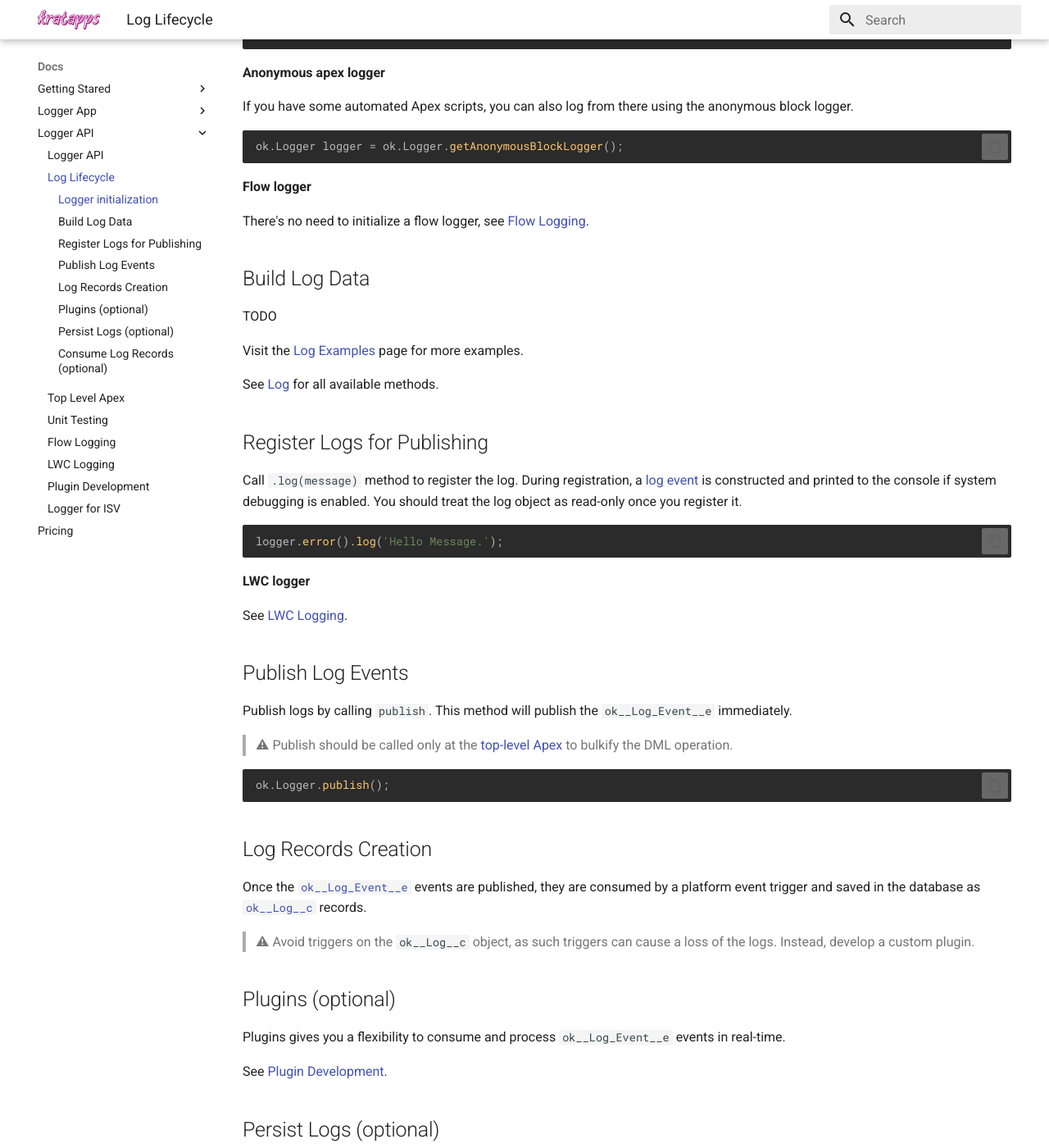
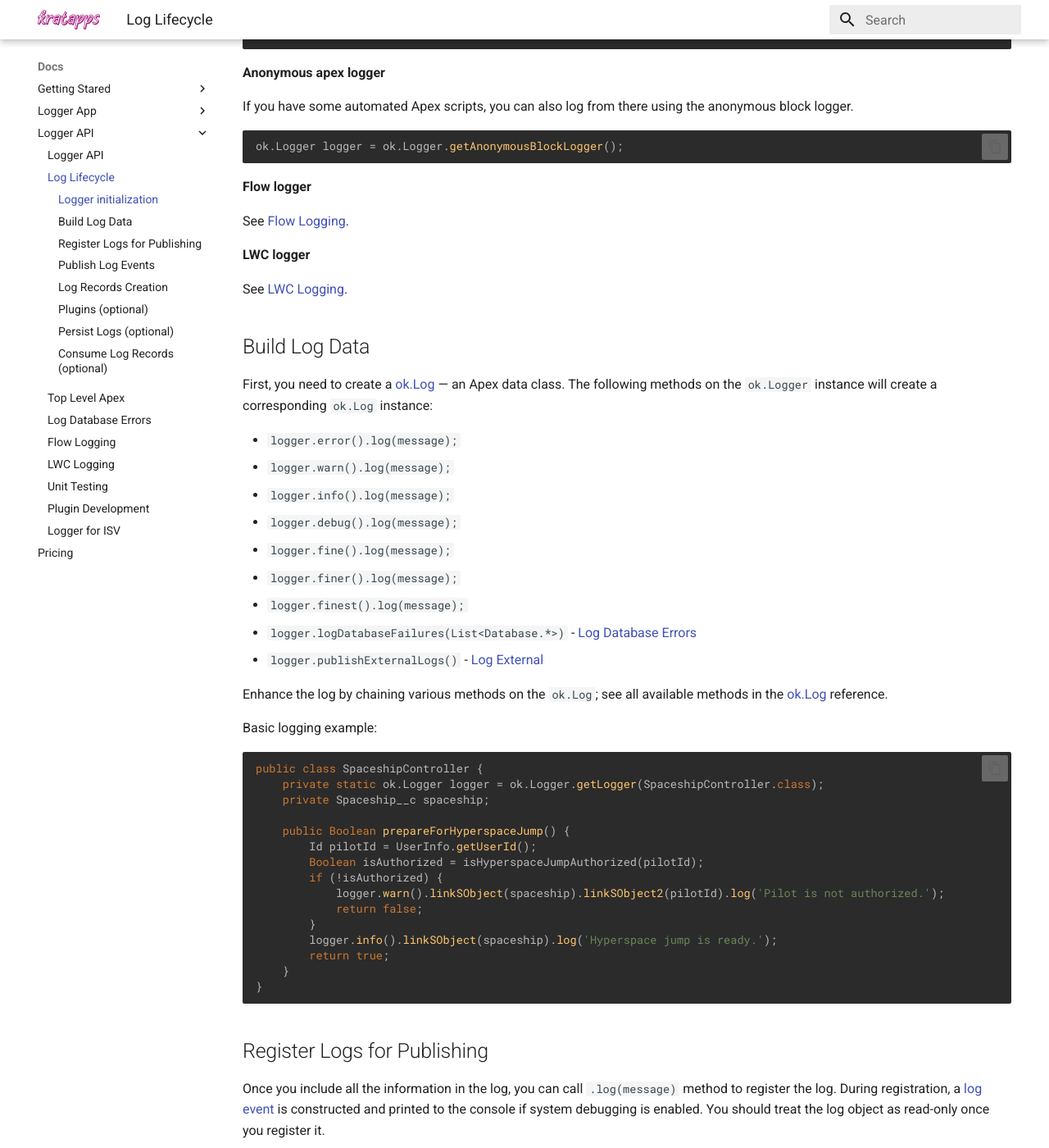
Before and after one commit to kratapps/one-logger-kratapps-com, an MkDocs documentation site: the page built from docs/docs/api/log-lifecycle.md, in a window 1280 px wide and 1400 px high, scrolled down 1103 px. Shown: the whole window at 82% size. Built offline with MkDocs 1.6.1 and Material for MkDocs 9.7.7, drawn with Linux system fonts in a browser that asks for light colours.

Commit message:
Update docs.

````diff
--- a/docs/docs/api/log-lifecycle.md
+++ b/docs/docs/api/log-lifecycle.md
@@ -61,20 +61,56 @@
 
 **Flow logger**
 
-There's no need to initialize a flow logger, see
-[Flow Logging](flow-logging.md).
+See [Flow Logging](flow-logging.md).
+
+**LWC logger**
+
+See [LWC Logging](lwc-logging.md).
 
 ## Build Log Data
 
-TODO
+First, you need to create a [ok.Log](../../reference/Log.md) — an Apex data
+class. The following methods on the `ok.Logger` instance will create a
+corresponding `ok.Log` instance:
 
-Visit the [Log Examples](log-examples.md) page for more examples.
+-   `logger.error().log(message);`
+-   `logger.warn().log(message);`
+-   `logger.info().log(message);`
+-   `logger.debug().log(message);`
+-   `logger.fine().log(message);`
+-   `logger.finer().log(message);`
+-   `logger.finest().log(message);`
+-   `logger.logDatabaseFailures(List<Database.*>)` -
+    [Log Database Errors](log-database-errors.md)
+-   `logger.publishExternalLogs()` - [Log External](log-external.md)
 
-See [Log](../../reference/Log.md) for all available methods.
+Enhance the log by chaining various methods on the `ok.Log`; see all available
+methods in the [ok.Log](../../reference/Log.md) reference.
+
+Basic logging example:
+
+```apex
+public class SpaceshipController {
+    private static ok.Logger logger = ok.Logger.getLogger(SpaceshipController.class);
+    private Spaceship__c spaceship;
+
+    public Boolean prepareForHyperspaceJump() {
+        Id pilotId = UserInfo.getUserId();
+        Boolean isAuthorized = isHyperspaceJumpAuthorized(pilotId);
+        if (!isAuthorized) {
+            logger.warn().linkSObject(spaceship).linkSObject2(pilotId).log('Pilot is not authorized.');
+            return false;
+        }
+        logger.info().linkSObject(spaceship).log('Hyperspace jump is ready.');
+        return true;
+    }
+}
+```
 
 ## Register Logs for Publishing
 
-Call `.log(message)` method to register the log. During registration, a
+Once you include all the information in the log, you can call `.log(message)`
+method to register the log. During registration, a
 [log event](../../reference/ok__Log_Event__e.md) is constructed and printed to
 the console if system debugging is enabled. You should treat the log object as
 read-only once you register it.
--- a/mkdocs.yml
+++ b/mkdocs.yml
@@ -83,9 +83,10 @@
       - Logger API: docs/api/index.md
       - Log Lifecycle: docs/api/log-lifecycle.md
       - Top Level Apex: docs/api/top-level-apex.md
-      - Unit Testing: docs/api/unit-testing.md
+      - Log Database Errors: docs/api/log-database-errors.md
       - Flow Logging: docs/api/flow-logging.md
       - LWC Logging: docs/api/lwc-logging.md
+      - Unit Testing: docs/api/unit-testing.md
       - Plugin Development: docs/api/plugin-development.md
       - Logger for ISV: docs/api/logger-for-isv.md
     - Pricing: pricing.md
````
Also changed, not shown: other parts of docs/docs/api/log-lifecycle.md (+0 -4 lines), docs/docs/api/log-external.md (added, +3 -0 lines), docs/docs/undocumented.md (+28 -69 lines), docs/reference/Log.md (+41 -1 lines).
